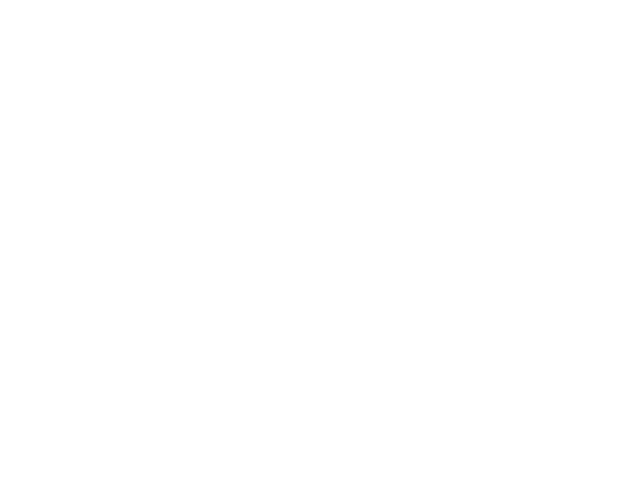
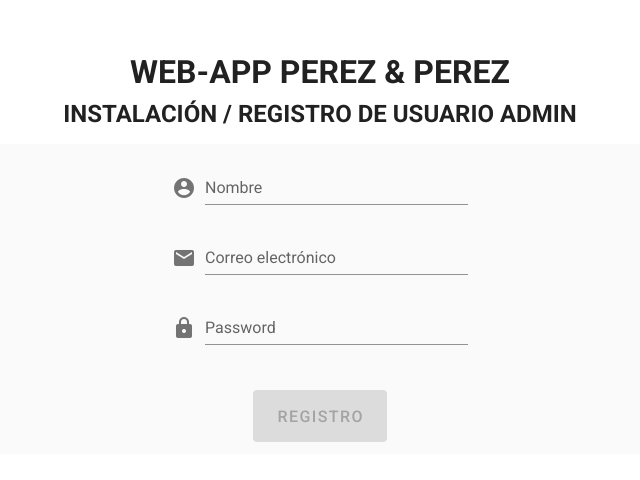
Before and after one commit to h2jose/perez-perez-vue, a Vue app: page /register in a window 1280 px wide. Shown: the part 164-644 px from the top of the page, without its empty margins (320-960 px from the left). Built offline with nearby package versions, Linux system fonts and the light colour scheme.

Commit message:
registro primer user

```diff
--- a/src/main.js
+++ b/src/main.js
@@ -7,7 +7,8 @@ import vuetify from './plugins/vuetify';
 import DefaultLayout from './layouts/Default.vue'
 Vue.component('Layout', DefaultLayout)
 
-//axios.defaults.baseURL = 'http://localhost:3000/api/'
+axios.defaults.baseURL = 'http://localhost:3000/api/'
+//axios.defaults.baseURL = 'https://perez-perez-app.herokuapp.com/'
 
 Vue.config.productionTip = false
 
--- a/src/router/index.js
+++ b/src/router/index.js
@@ -16,6 +16,11 @@ const routes = [
     component: () => import(/* webpackChunkName: "dashboard" */ '../views/Dashboard.vue')
   },
   {
+    path: '/register',
+    name: 'Register',
+    component: () => import(/* webpackChunkName: "register" */ '../views/Register.vue')
+  },
+  {
     path: '/about',
     name: 'About',
     // route level code-splitting
--- /dev/null
+++ b/src/views/Register.vue
@@ -0,0 +1,145 @@
+<template>
+  <v-container fluid>
+    <v-row class="text-center" justify="center">
+      <v-col cols="12">
+        <v-img
+            src="@/assets/logo.png"
+            contain
+            height="200"
+        />
+        <h1>WEB-APP PEREZ & PEREZ</h1>
+        <h2>INSTALACIÓN / REGISTRO DE USUARIO ADMIN</h2>
+      </v-col>
+
+      <v-col cols="6" >
+        <v-form v-model="formValidity">
+          <v-row justify="center" align="center" style="background: #FAFAFA">
+            <v-col cols="12" sm="6">
+
+              <v-text-field
+                  label="Nombre"
+                  prepend-icon="mdi-account-circle"
+                  :rules="[rules.required]"
+                  v-model="user.name"
+                  required
+                  color="primary"
+              />
+
+              <v-text-field
+                  label="Correo electrónico"
+                  prepend-icon="mdi-email"
+                  :rules="[rules.required, rules.email]"
+                  v-model="user.email"
+                  required
+                  color="primary"
+              />
+
+              <v-text-field
+                  label="Password"
+                  type="Password"
+                  prepend-icon="mdi-lock"
+                  :rules="[rules.required]"
+                  v-model="user.password"
+                  required
+                  color="primary"
+              />
+            </v-col>
+            <v-col cols="12" sm="12">
+              <v-btn
+                  :loading="loading"
+                  x-large
+                  color="primary"
+                  class="white--text"
+                  :disabled="!formValidity"
+                  @click.stop="register()">
+                REGISTRO
+              </v-btn>
+            </v-col>
+          </v-row>
+
+        </v-form>
+      </v-col>
+    </v-row>
+
+    <!-- <Notification /> -->
+    <v-snackbar
+        top
+        right
+        :timeout="alert.timeout"
+        :color="alert.color"
+        v-model="alert.show">
+      {{ alert.message }}
+    </v-snackbar>
+  </v-container>
+</template>
+
+<script>
+import axios from 'axios';
+import { mapState } from 'vuex';
+export default {
+  name: 'RegisterView',
+  created(){
+  },
+  data: () => ({
+    alert: {
+      timeout: 4000,
+      color: 'red',
+      show: ''
+    },
+    loading: false,
+    formValidity: false,
+    user: {
+      name: '',
+      email: '',
+      password: '',
+    },
+    rules: {
+      required: value => !!value || 'Required.',
+      counter: value => value.length <= 20 || 'Max 20 characters',
+      email: value => {
+        const pattern = /^(([^<>()[\]\\.,;:\s@"]+(\.[^<>()[\]\\.,;:\s@"]+)*)|(".+"))@((\[[0-9]{1,3}\.[0-9]{1,3}\.[0-9]{1,3}\.[0-9]{1,3}])|(([a-zA-Z\-0-9]+\.)+[a-zA-Z]{2,}))$/
+        return pattern.test(value) || 'Invalid e-mail.'
+      },
+    },
+  }),
+  methods: {
+    register(){
+
+      const me = this;
+      me.loading = true
+
+      axios.post('user/register',{
+        name: me.user.name,
+        email: me.user.email,
+        password: me.user.password
+      })
+        .then(function(response){
+          me.$store.commit('SET_ALERT_MESSAGE', {
+            show: true,
+            color: 'success',
+            message: 'Registro creado satisfactoriamente',
+            timeout: 4000
+          }, {root: true})
+          me.loadings = false
+          me.$router.push({name: 'Home'});
+
+        })
+        .catch(function (e) {
+          me.$store.commit('SET_ALERT_MESSAGE', {
+            show: true,
+            color: 'error',
+            message: 'Sistema ya fue registrado',
+            timeout: 4000
+          }, {root: true})
+          me.loading = false
+          me.$router.push({name: 'Home'});
+        })
+    },
+  },
+
+}
+</script>
+
+<style scoped>
+
+</style>
```
Also changed, not shown: 1 other file (tests, documents, lock files or other folders).
